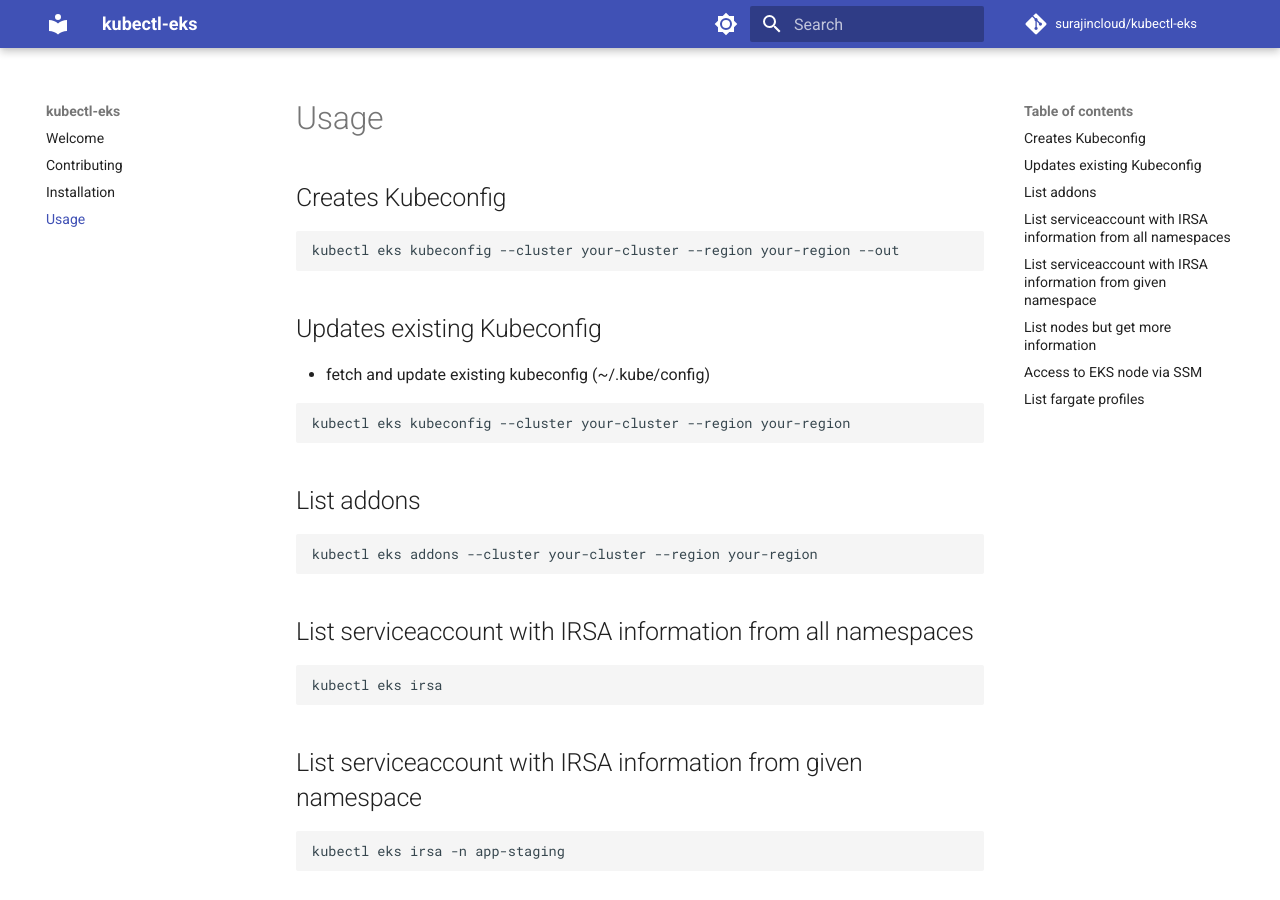
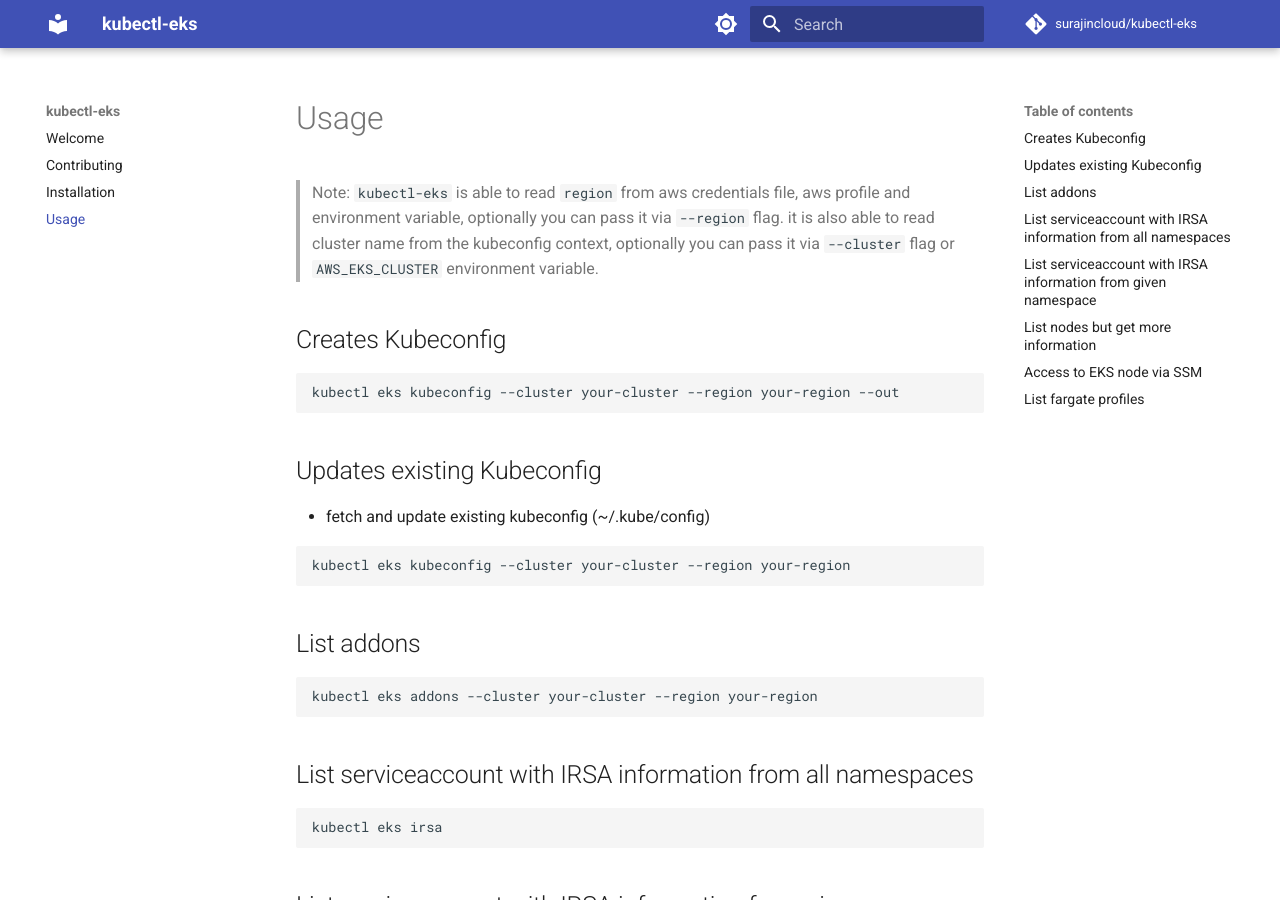
Before and after one commit to surajincloud/kubectl-eks, an MkDocs documentation site: the page built from docs/usage.md, in a window 1280 px wide and 900 px high. Built offline with MkDocs 1.6.1 and Material for MkDocs 9.7.7, drawn with Linux system fonts in a browser that asks for light colours; comment, search, counter and statistics services are not loaded.

Commit message:
Update usage.md (#53)

```diff
--- a/docs/usage.md
+++ b/docs/usage.md
@@ -1,4 +1,6 @@
 # Usage
+
+> Note: `kubectl-eks` is able to read `region` from aws credentials file, aws profile and environment variable, optionally you can pass it via `--region` flag. it is also able to read cluster name from the kubeconfig context, optionally you can pass it via `--cluster` flag or `AWS_EKS_CLUSTER` environment variable.
 
 ## Creates Kubeconfig
 
```
